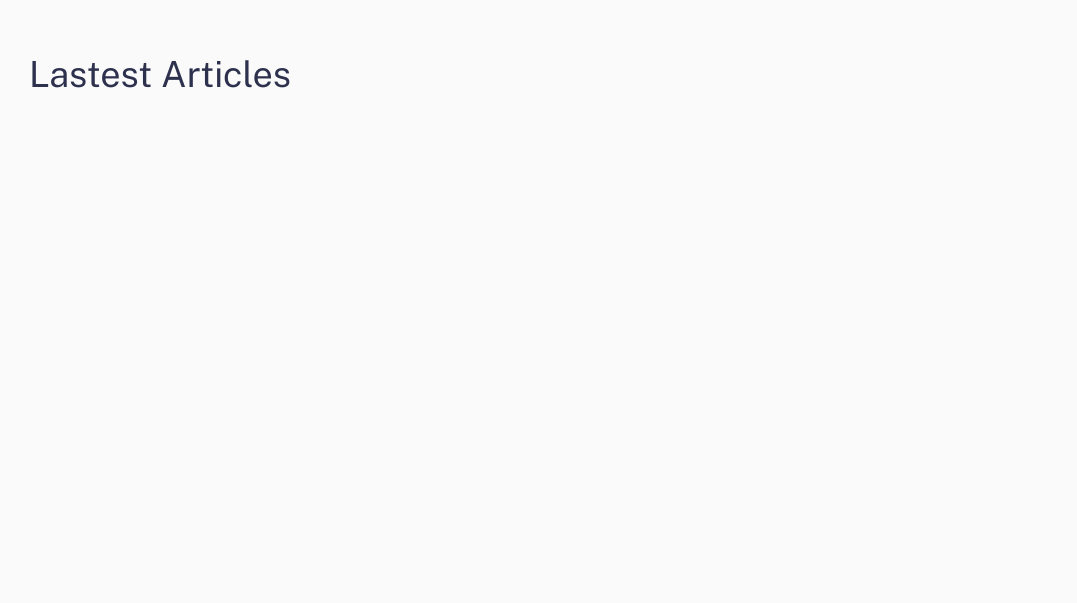
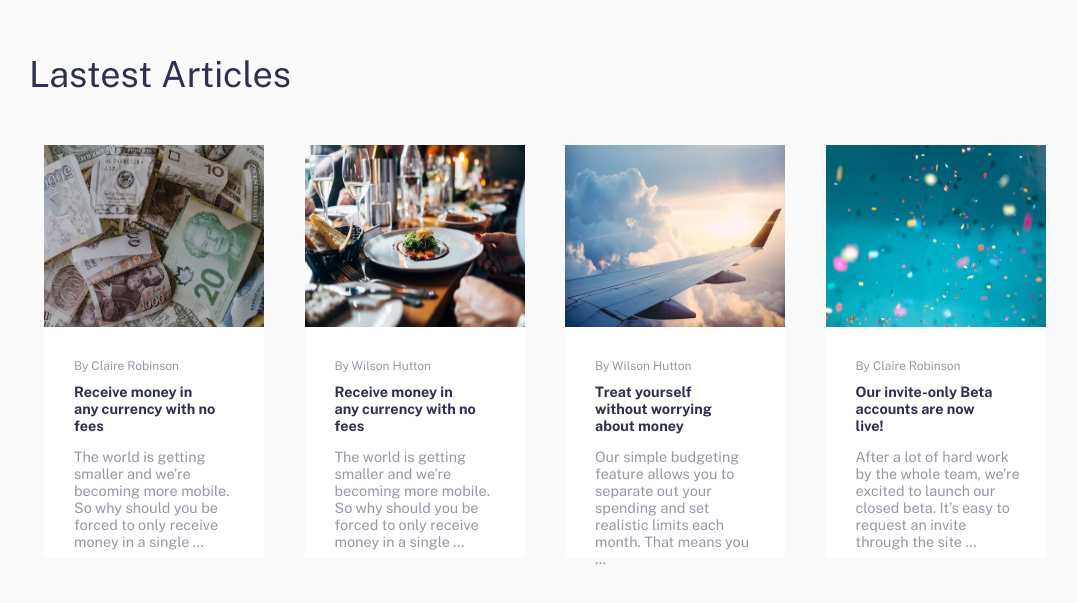
Before and after one commit to Kako-0/Easybank-Landing-Page, a React (Create React App) app: page / in a window 1280 px wide. Shown: the part 1791-2394 px from the top of the page, without its empty margins (119-1196 px from the left). Built offline with nearby package versions, Linux system fonts and the light colour scheme.

Commit message:
update component

```diff
--- a/src/components/Articles/index.js
+++ b/src/components/Articles/index.js
@@ -1,11 +1,43 @@
 import React from 'react';
+import ArticleCard from './ArticleCard';
 import './style.css';
+
+import money from '../../images/image-currency.jpg';
+import restaurant from '../../images/image-restaurant.jpg';
+import plane from '../../images/image-plane.jpg';
+import confetti from '../../images/image-confetti.jpg';
 
 const Articles = () => {
     return (
         <div className="articles-container">
             <h1>Lastest Articles</h1>
-
+            <div className="articles-list">
+                <ArticleCard
+                    img={money}
+                    author="By Claire Robinson"
+                    title="Receive money in any currency with no fees"
+                    text="The world is getting smaller and we’re becoming more mobile. So why should you be forced to only receive money in a single …"
+                />
+                <ArticleCard
+                    img={restaurant}
+                    author="By Wilson Hutton"
+                    title="Receive money in any currency with no fees"
+                    text="The world is getting smaller and we’re becoming more mobile. So why should you be forced to only receive money in a single …"
+                />
+                <ArticleCard
+                    img={plane}
+                    author="By Wilson Hutton"
+                    title="Treat yourself without worrying about money"
+                    text="Our simple budgeting feature allows you to separate out your spending and set
+                    realistic limits each month. That means you …"
+                />
+                <ArticleCard
+                    img={confetti}
+                    author="By Claire Robinson"
+                    title="Our invite-only Beta accounts are now live!"
+                    text="After a lot of hard work by the whole team, we’re excited to launch our closed beta. It’s easy to request an invite through the site ..."
+                />
+            </div>
         </div>
     );
 }
--- a/src/components/Articles/style.css
+++ b/src/components/Articles/style.css
@@ -8,3 +8,9 @@
     font-weight: 400;
     color: var(--DarkBlue);
 }
+
+.articles-list{
+    display: flex;
+    justify-content: space-between;
+    margin: 50px 15px
+}
```
